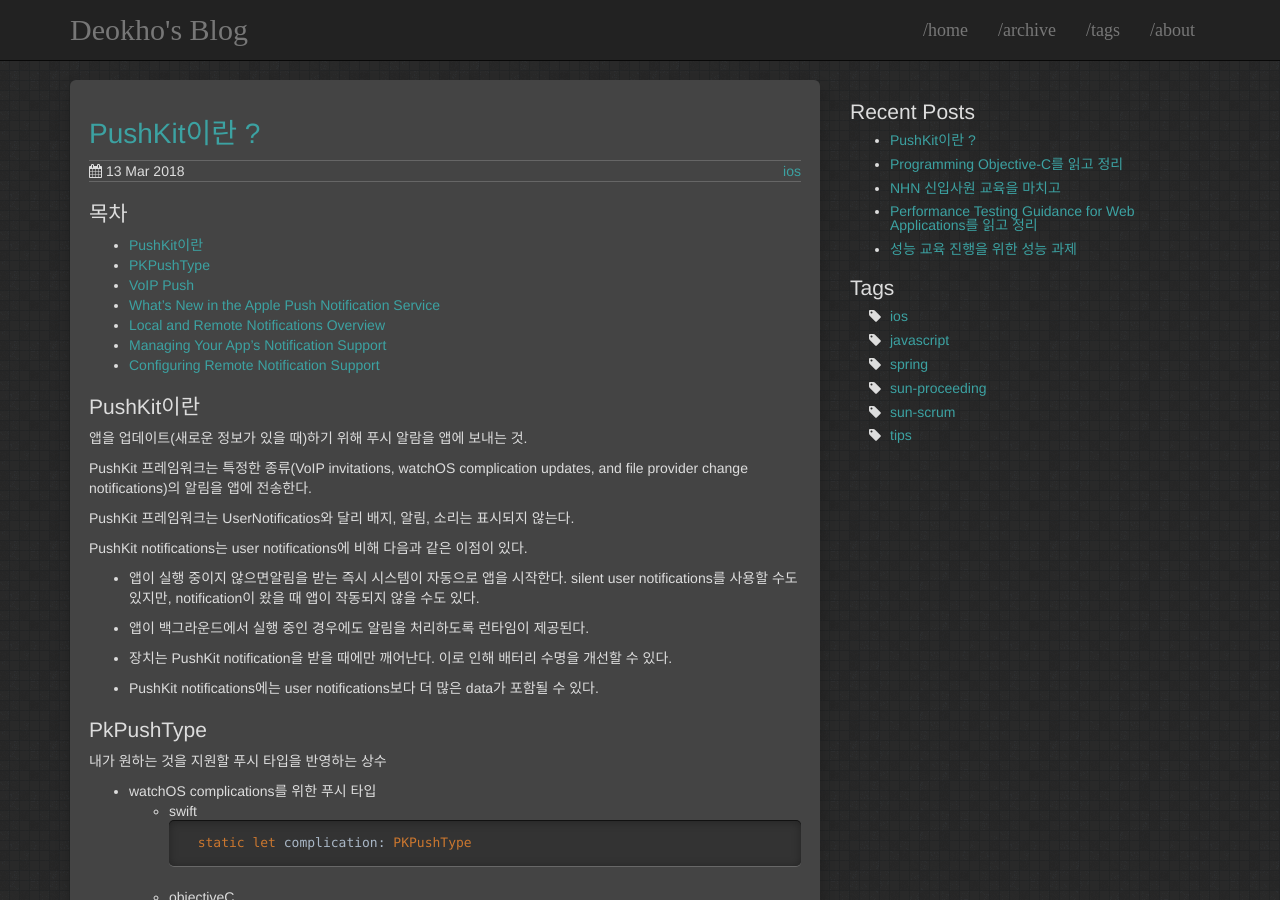
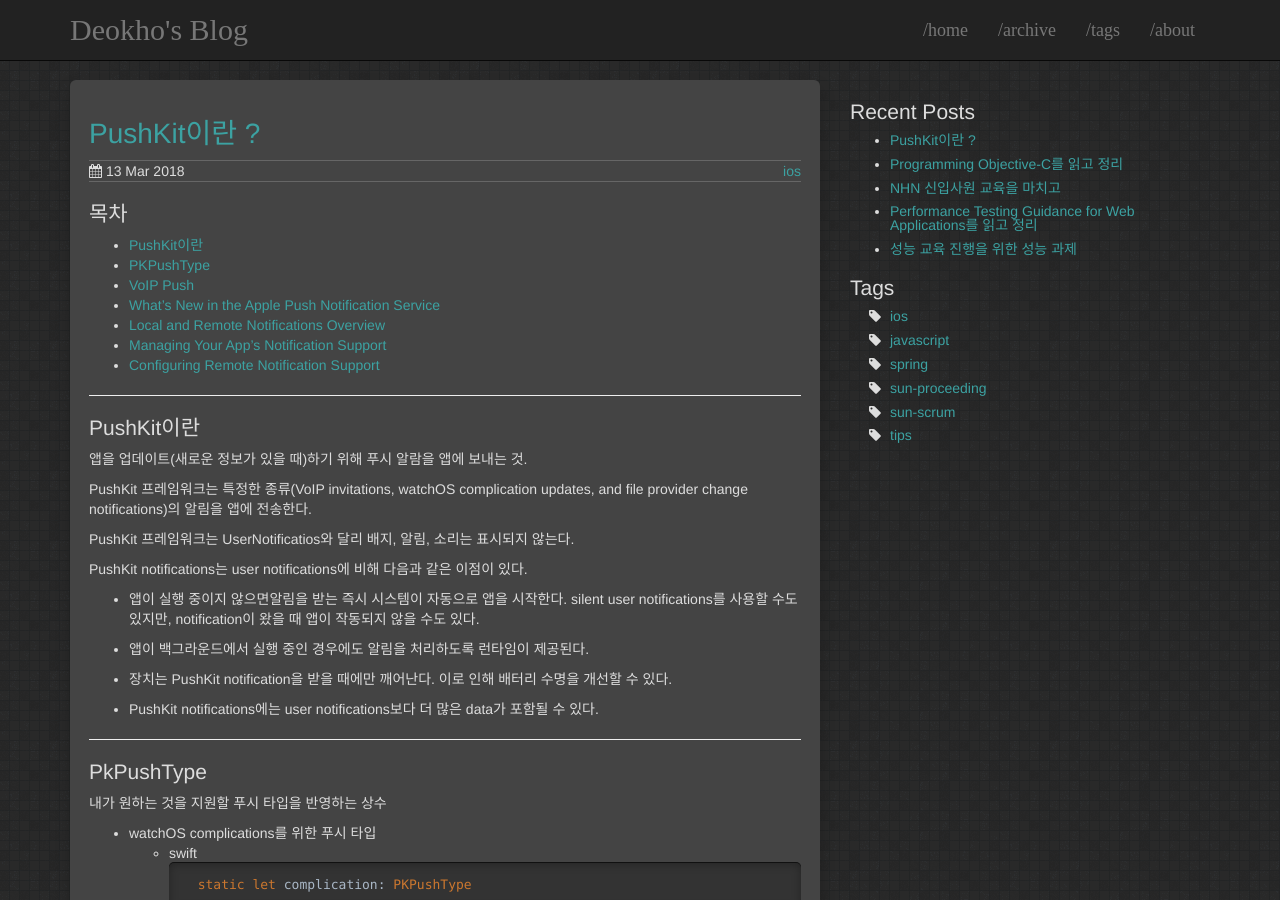
Before and after one commit to LeeDeokho/LeeDeokHo.github.io, a Jekyll site: the page built from _posts/2018-03-13-PushKit.md, in a window 1280 px wide and 900 px high. Built offline with Jekyll 4.4.1, drawn with Linux system fonts in a browser that asks for light colours; comment, search, counter and statistics services are not loaded.

Commit message:
add line

````diff
--- a/_posts/2018-03-13-PushKit.md
+++ b/_posts/2018-03-13-PushKit.md
@@ -18,6 +18,8 @@ comments: true
 - [Managing Your App’s Notification Support](#managing-your-app’s-notification-support)
 - [Configuring Remote Notification Support](#configuring-remote-notification-support)
 
+---
+
 ## PushKit이란
 
 앱을 업데이트(새로운 정보가 있을 때)하기 위해 푸시 알람을 앱에 보내는 것.
@@ -35,6 +37,7 @@ PushKit notifications는 user notifications에 비해 다음과 같은 이점이
 
 - PushKit notifications에는 user notifications보다 더 많은 data가 포함될 수 있다.
 
+---
 
 ## PkPushType
 
@@ -49,8 +52,6 @@ PushKit notifications는 user notifications에 비해 다음과 같은 이점이
     ```swift
     const PKPushType PKPushTypeComplication;
     ```
-
-
 
 - file provider updates를 위한 푸시 타입
     - swift
@@ -73,6 +74,7 @@ PushKit notifications는 user notifications에 비해 다음과 같은 이점이
     const PKPushType PKPushTypeVoIP;
     ```
 
+---
 
 ## VoIP Push
 
@@ -203,6 +205,7 @@ func pushRegistry(registry: PKPushRegistry!, didReceiveIncomingPushWithPayload p
 }
 {% endhighlight %}
 
+---
 
 ## What's New in the Apple Push Notification Service
 
@@ -211,6 +214,8 @@ func pushRegistry(registry: PKPushRegistry!, didReceiveIncomingPushWithPayload p
 - 보안
 - 만들기 쉬움
 - 만료되지 않는다.
+
+---
 
 ## Local and Remote Notifications Overview
 
@@ -229,8 +234,7 @@ Local과 Remote Notifications 모두 scheduling과 알림을 다루기 위한
 Remote notifications의 경우, 사용자 장치에서 데이터를 수신하여 알림 관련 데이터를 APNs(Apple Push Notification service)에 보낼 수 있는 서버 환경을 제공해야 한다.
 APNs는 사용자 장치에 대한 원격 알림 전송을 처리하는 애플에서 제공하는 서비스.
 
-
-
+---
 
 ## Managing Your App’s Notification Support
 
@@ -244,13 +248,15 @@ iOS나 tvOS에서는, UIApplication 에 있는 application:didFinishLaunchingWit
 Remote Notifications는 추가 구성이 필요하다. 이에 대한 자세한 내용은 [Configuring Remote Notification Support](#Configuring-Remote-Notification-Support)에 나와 있다.
 
 
+---
+
 ## Configuring Remote Notification Support
 
 
 
 
 
-<hr>
+---
 
 ## 참고 자료
 [애플 문서](https://developer.apple.com/documentation)
````
